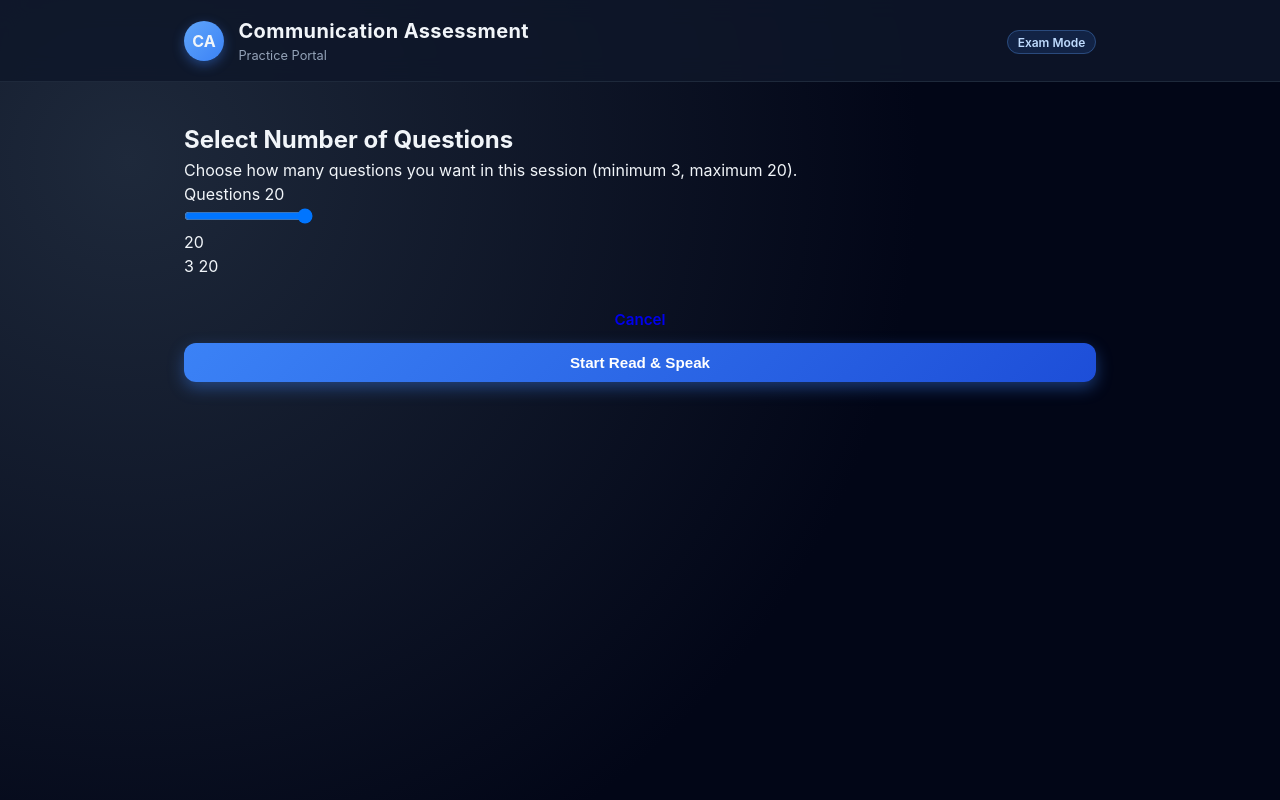
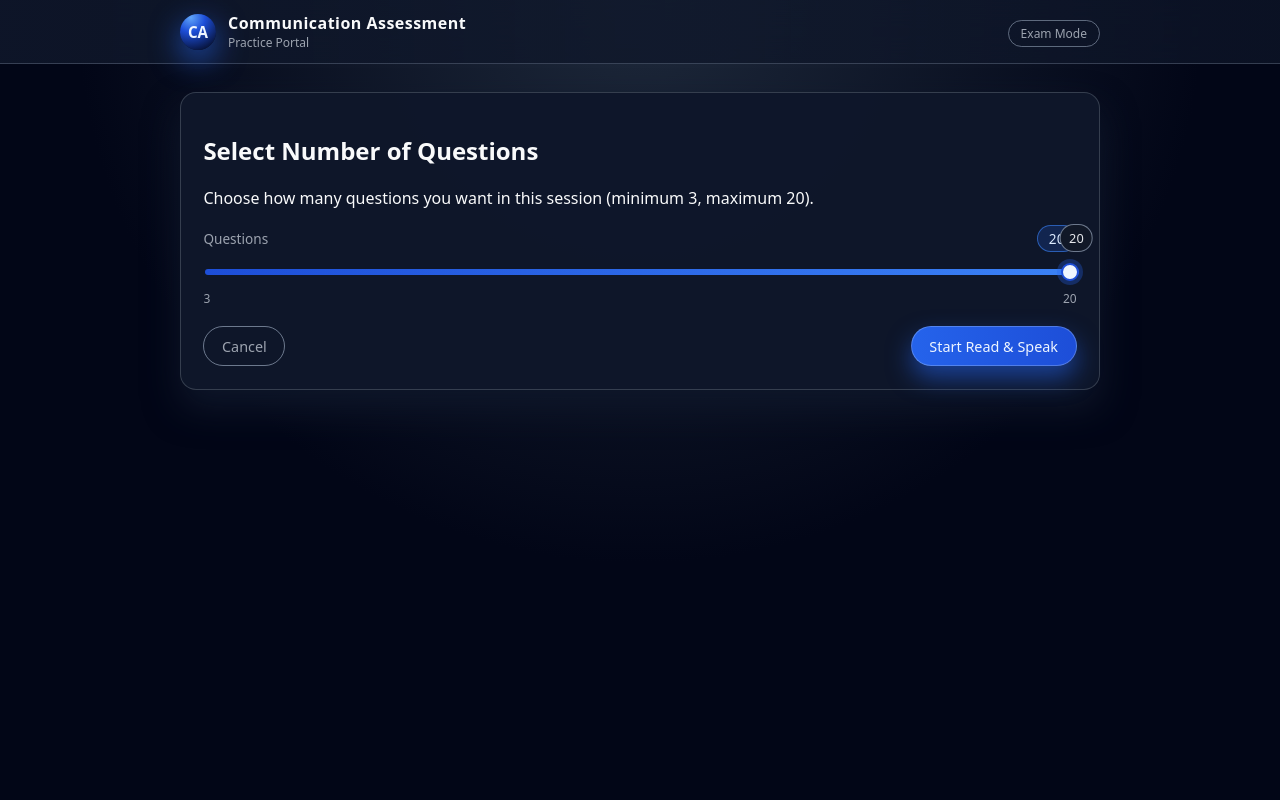
Before and after one commit to arvind88765/communication-test-ai, a Flask app: page /choose-questions/1 in a window 1280 px wide. Run offline with Flask 3, Linux system fonts and the light colour scheme.

Commit message:
Update style.css

```diff
--- a/static/style.css
+++ b/static/style.css
@@ -2,71 +2,64 @@
   --bg: #0b1120;
   --panel: #0f172a;
   --card: #111827;
-  --accent: #3b82f6; /* Slightly brighter & more vibrant */
-  --accent-soft: rgba(59, 130, 246, 0.15);
-  --border-subtle: #1e293b;
-  --text-main: #f1f5f9;
-  --text-muted: #94a3b8;
-  --danger: #f87171;
-  --success: #34d399;
-  --transition: all 0.25s cubic-bezier(0.23, 1, 0.32, 1);
+  --accent: #2563eb;
+  --accent-soft: rgba(37, 99, 235, 0.12);
+  --border-subtle: #1f2937;
+  --text-main: #f9fafb;
+  --text-muted: #9ca3af;
+  --danger: #ef4444;
+  --success: #22c55e;
 }
 
 * {
   box-sizing: border-box;
+  font-family: system-ui, -apple-system, BlinkMacSystemFont, "Segoe UI", sans-serif;
+}
+
+body.app-body {
   margin: 0;
   padding: 0;
+  background: radial-gradient(circle at top, #1e293b 0, #020617 55%);
+  color: var(--text-main);
+  min-height: 100vh;
 }
 
-body {
-  font-family: 'Inter', -apple-system, BlinkMacSystemFont, "Segoe UI", Roboto, sans-serif;
-  background: radial-gradient(circle at 10% 20%, #1e293b 0%, #020617 60%);
-  color: var(--text-main);
-  min-height: 100vh;
-  line-height: 1.5;
-  -webkit-font-smoothing: antialiased;
-  -moz-osx-font-smoothing: grayscale;
-}
-
-/* === Header === */
-
 .app-header {
-  background: rgba(15, 23, 42, 0.85);
-  backdrop-filter: blur(12px);
-  -webkit-backdrop-filter: blur(12px);
-  border-bottom: 1px solid var(--border-subtle);
+  border-bottom: 1px solid rgba(148, 163, 184, 0.3);
+  background: linear-gradient(to right, rgba(15, 23, 42, 0.9), rgba(15, 23, 42, 0.7));
+  backdrop-filter: blur(18px);
   position: sticky;
   top: 0;
-  z-index: 100;
+  z-index: 10;
 }
 
 .header-inner {
   max-width: 960px;
   margin: 0 auto;
-  padding: 1rem 1.5rem;
   display: flex;
   align-items: center;
   justify-content: space-between;
+  padding: 0.75rem 1.25rem;
 }
 
 .brand {
   display: flex;
+  gap: 0.75rem;
   align-items: center;
-  gap: 0.9rem;
 }
 
 .logo-circle {
-  width: 40px;
-  height: 40px;
-  border-radius: 50%;
-  background: linear-gradient(135deg, #60a5fa, #3b82f6);
+  width: 36px;
+  height: 36px;
+  border-radius: 999px;
+  background: radial-gradient(circle at 30% 10%, #60a5fa 0, #1d4ed8 35%, #020617 95%);
   display: flex;
   align-items: center;
   justify-content: center;
   font-weight: 700;
-  font-size: 1rem;
-  color: #f1f5f9;
-  box-shadow: 0 4px 12px rgba(59, 130, 246, 0.4);
+  font-size: 0.95rem;
+  color: #eff6ff;
+  box-shadow: 0 10px 30px rgba(37, 99, 235, 0.7);
 }
 
 .brand-text {
@@ -75,231 +68,503 @@
 }
 
 .brand-title {
-  font-weight: 700;
-  font-size: 1.25rem;
-  letter-spacing: 0.02em;
+  font-weight: 600;
+  letter-spacing: 0.03em;
 }
 
 .brand-subtitle {
-  font-size: 0.8rem;
+  font-size: 0.75rem;
   color: var(--text-muted);
-  font-weight: 400;
 }
 
 .badge {
   font-size: 0.75rem;
-  padding: 0.3em 0.8em;
-  border-radius: 20px;
-  background: rgba(59, 130, 246, 0.15);
-  border: 1px solid rgba(96, 165, 250, 0.3);
-  color: #bfdbfe;
-  font-weight: 600;
+  padding: 0.25rem 0.75rem;
+  border-radius: 999px;
+  border: 1px solid rgba(148, 163, 184, 0.6);
+  color: var(--text-muted);
 }
-
-/* === Main Content === */
 
 .app-main {
   max-width: 960px;
-  margin: 2.5rem auto;
-  padding: 0 1.5rem;
+  margin: 1.75rem auto 2.5rem;
+  padding: 0 1.25rem;
 }
 
-/* === Hero Section === */
+/* Hero */
 
 .hero-card {
-  background: rgba(15, 23, 42, 0.7);
-  border: 1px solid var(--border-subtle);
+  background: radial-gradient(circle at top left, rgba(37, 99, 235, 0.25), transparent 55%),
+              linear-gradient(to bottom right, #020617, #020617);
   border-radius: 1.25rem;
-  padding: 1.8rem;
-  margin-bottom: 2.25rem;
-  backdrop-filter: blur(10px);
-  box-shadow: 0 10px 30px rgba(0, 0, 0, 0.4);
-  position: relative;
-  overflow: hidden;
-}
-
-.hero-card::before {
-  content: "";
-  position: absolute;
-  top: -50%;
-  left: -50%;
-  width: 200%;
-  height: 200%;
-  background: radial-gradient(circle, rgba(59, 130, 246, 0.1) 0%, transparent 70%);
-  z-index: 0;
-}
-
-.hero-card > * {
-  position: relative;
-  z-index: 1;
+  padding: 1.8rem 1.6rem;
+  border: 1px solid rgba(55, 65, 81, 0.9);
+  box-shadow: 0 20px 45px rgba(15, 23, 42, 0.9);
+  margin-bottom: 1.75rem;
 }
 
 .hero-card h1 {
-  font-size: 1.65rem;
-  font-weight: 700;
-  margin-bottom: 0.75rem;
-  background: linear-gradient(to right, #f1f5f9, #cbd5e1);
-  -webkit-background-clip: text;
-  background-clip: text;
-  color: transparent;
+  margin: 0 0 0.6rem;
+  font-size: 1.5rem;
 }
 
 .hero-card p {
+  margin: 0.2rem 0;
   color: var(--text-muted);
-  margin-bottom: 0.5rem;
+  max-width: 38rem;
   font-size: 0.95rem;
 }
 
 .hero-note {
-  color: #e2e8f0;
-  font-size: 0.9rem;
-  margin-top: 1rem;
-  padding-top: 0.75rem;
-  border-top: 1px dashed rgba(148, 163, 184, 0.3);
+  margin-top: 0.75rem;
+  font-size: 0.85rem;
+  color: #e5e7eb;
 }
 
-/* === Mode Grid === */
+/* Mode grid */
 
 .mode-grid {
   display: grid;
-  grid-template-columns: repeat(2, 1fr);
-  gap: 1.5rem;
+  grid-template-columns: repeat(2, minmax(0, 1fr));
+  gap: 1.2rem;
 }
 
 .mode-card {
-  background: rgba(15, 23, 42, 0.8);
-  border: 1px solid var(--border-subtle);
-  border-radius: 1.125rem;
-  padding: 1.5rem;
-  transition: var(--transition);
-  backdrop-filter: blur(6px);
-  box-shadow: 0 6px 16px rgba(0, 0, 0, 0.35);
-}
-
-.mode-card:hover {
-  transform: translateY(-4px);
-  box-shadow: 0 10px 24px rgba(0, 0, 0, 0.45);
-  border-color: rgba(59, 130, 246, 0.4);
+  background: rgba(15, 23, 42, 0.96);
+  border-radius: 1rem;
+  padding: 1.4rem 1.3rem 1.3rem;
+  border: 1px solid rgba(55, 65, 81, 0.9);
+  box-shadow: 0 16px 30px rgba(15, 23, 42, 0.9);
 }
 
 .mode-card h2 {
-  font-size: 1.15rem;
-  font-weight: 700;
-  margin-bottom: 0.6rem;
-  color: #f1f5f9;
+  margin-top: 0;
+  margin-bottom: 0.4rem;
+  font-size: 1.1rem;
 }
 
 .mode-card p {
+  margin: 0.3rem 0 0.6rem;
+  font-size: 0.9rem;
   color: var(--text-muted);
-  margin-bottom: 1rem;
-  font-size: 0.92rem;
-  line-height: 1.5;
 }
 
 .feature-list {
-  list-style: none;
-  margin: 0 0 1.2rem;
-  padding: 0;
+  margin: 0.4rem 0 1.1rem;
+  padding-left: 1.1rem;
   font-size: 0.85rem;
-  color: #cbd5e1;
+  color: var(--text-muted);
 }
 
 .feature-list li {
-  position: relative;
-  padding-left: 1.25rem;
-  margin-bottom: 0.4rem;
+  margin-bottom: 0.15rem;
 }
 
-.feature-list li::before {
-  content: "✓";
-  position: absolute;
-  left: 0;
-  color: var(--accent);
-  font-weight: bold;
-}
-
-/* === Buttons === */
+/* Buttons */
 
 .primary-btn,
 .secondary-btn,
 .ghost-btn {
+  border-radius: 999px;
+  padding: 0.6rem 1.1rem;
+  border: none;
+  cursor: pointer;
+  font-size: 0.9rem;
   display: inline-flex;
   align-items: center;
   justify-content: center;
-  padding: 0.7rem 1.25rem;
-  border-radius: 12px;
-  font-size: 0.95rem;
-  font-weight: 600;
+  gap: 0.35rem;
   text-decoration: none;
-  cursor: pointer;
-  transition: var(--transition);
-  border: none;
-  width: 100%;
+  transition: transform 0.12s ease, box-shadow 0.12s ease, background 0.12s ease, border-color 0.12s ease;
 }
 
 .primary-btn {
-  background: linear-gradient(135deg, #3b82f6, #1d4ed8);
-  color: white;
-  box-shadow: 0 6px 16px rgba(59, 130, 246, 0.4);
+  background: linear-gradient(to right, #2563eb, #1d4ed8);
+  color: #eff6ff;
+  box-shadow: 0 12px 25px rgba(37, 99, 235, 0.55);
+  border: 1px solid rgba(191, 219, 254, 0.3);
 }
 
 .primary-btn:hover {
-  transform: translateY(-2px);
-  box-shadow: 0 8px 22px rgba(59, 130, 246, 0.6);
+  transform: translateY(-1px);
+  box-shadow: 0 16px 32px rgba(37, 99, 235, 0.7);
+}
+
+.primary-btn:disabled {
+  opacity: 0.6;
+  cursor: not-allowed;
+  box-shadow: none;
 }
 
 .secondary-btn {
-  background: rgba(15, 23, 42, 0.7);
+  background: rgba(15, 23, 42, 0.9);
+  border: 1px solid rgba(75, 85, 99, 0.9);
   color: var(--text-main);
-  border: 1px solid var(--border-subtle);
 }
 
 .secondary-btn:hover {
-  background: rgba(30, 41, 59, 0.7);
-  border-color: rgba(96, 165, 250, 0.4);
+  background: rgba(31, 41, 55, 0.95);
+}
+
+.ghost-btn {
+  background: transparent;
+  border: 1px solid rgba(148, 163, 184, 0.7);
+  color: var(--text-muted);
+}
+
+.ghost-btn:hover {
+  background: rgba(15, 23, 42, 0.85);
+  color: var(--text-main);
 }
 
 .full-width {
   width: 100%;
+  justify-content: center;
 }
 
-/* === Responsive === */
+/* Test layout */
 
-@media (max-width: 768px) {
+.test-wrapper {
+  display: flex;
+  flex-direction: column;
+  gap: 1.3rem;
+}
+
+.test-header {
+  display: flex;
+  justify-content: space-between;
+  gap: 1rem;
+  align-items: flex-start;
+}
+
+.test-mode {
+  font-size: 0.95rem;
+  letter-spacing: 0.08em;
+  text-transform: uppercase;
+  color: #93c5fd;
+}
+
+.test-subtitle {
+  font-size: 0.85rem;
+  color: var(--text-muted);
+  margin-top: 0.2rem;
+}
+
+.test-meta {
+  display: flex;
+  gap: 1rem;
+}
+
+.meta-item {
+  text-align: right;
+}
+
+.meta-label {
+  display: block;
+  font-size: 0.7rem;
+  text-transform: uppercase;
+  color: var(--text-muted);
+}
+
+.meta-value {
+  font-size: 1rem;
+  font-weight: 600;
+}
+
+.test-card {
+  background: rgba(15, 23, 42, 0.98);
+  border-radius: 1rem;
+  padding: 1.3rem 1.4rem 1.4rem;
+  border: 1px solid rgba(55, 65, 81, 0.95);
+  box-shadow: 0 18px 35px rgba(15, 23, 42, 0.95);
+}
+
+.sentence-box {
+  margin: 0.9rem 0 1rem;
+  padding: 0.9rem 1rem;
+  border-radius: 0.9rem;
+  background: radial-gradient(circle at top left, rgba(37, 99, 235, 0.15), transparent 60%),
+              rgba(15, 23, 42, 0.95);
+  border: 1px solid rgba(55, 65, 81, 0.9);
+  font-size: 1rem;
+  line-height: 1.4;
+}
+
+.controls-row {
+  display: flex;
+  gap: 0.7rem;
+  flex-wrap: wrap;
+  margin-bottom: 0.6rem;
+}
+
+.status-row {
+  margin-bottom: 0.9rem;
+}
+
+.status-text {
+  font-size: 0.85rem;
+  color: var(--text-muted);
+}
+
+.progress-row {
+  margin-bottom: 1rem;
+}
+
+.progress-label {
+  font-size: 0.8rem;
+  color: var(--text-muted);
+  margin-bottom: 0.3rem;
+}
+
+.progress-bar {
+  height: 8px;
+  width: 100%;
+  border-radius: 999px;
+  background: rgba(15, 23, 42, 0.9);
+  border: 1px solid rgba(55, 65, 81, 0.8);
+  overflow: hidden;
+}
+
+.progress-fill {
+  height: 100%;
+  background: linear-gradient(to right, #22c55e, #4ade80);
+  width: 0;
+  transition: width 0.25s ease;
+}
+
+.bottom-row {
+  display: flex;
+  justify-content: space-between;
+  align-items: center;
+}
+
+/* Waveform */
+
+.wave-canvas {
+  width: 100%;
+  height: 80px;
+  background: rgba(15, 23, 42, 0.5);
+  border-radius: 10px;
+  margin: 10px 0 15px;
+  border: 1px solid rgba(55, 65, 81, 0.5);
+}
+
+/* Results */
+
+.result-wrapper {
+  display: flex;
+  flex-direction: column;
+  gap: 1.3rem;
+}
+
+.result-card {
+  background: rgba(15, 23, 42, 0.98);
+  border-radius: 1rem;
+  padding: 1.3rem 1.4rem;
+  border: 1px solid rgba(55, 65, 81, 0.95);
+  box-shadow: 0 18px 35px rgba(15, 23, 42, 0.95);
+}
+
+.result-card h2 {
+  margin-top: 0;
+  margin-bottom: 0.3rem;
+}
+
+.result-mode {
+  margin: 0 0 0.9rem;
+  font-size: 0.9rem;
+  color: var(--text-muted);
+}
+
+.overall-score-circle {
+  width: 130px;
+  height: 130px;
+  border-radius: 999px;
+  border: 2px solid rgba(52, 211, 153, 0.5);
+  background: radial-gradient(circle at top, rgba(34, 197, 94, 0.15), transparent 60%),
+              rgba(15, 23, 42, 0.98);
+  display: flex;
+  flex-direction: column;
+  align-items: center;
+  justify-content: center;
+  margin-bottom: 0.8rem;
+}
+
+.score-value {
+  font-size: 1.8rem;
+  font-weight: 700;
+}
+
+.score-label {
+  font-size: 0.75rem;
+  text-transform: uppercase;
+  color: var(--text-muted);
+}
+
+.result-summary {
+  font-size: 0.9rem;
+  color: var(--text-muted);
+  max-width: 28rem;
+}
+
+.result-actions {
+  margin-top: 0.9rem;
+  display: flex;
+  gap: 0.75rem;
+}
+
+.detail-card {
+  background: rgba(15, 23, 42, 0.98);
+  border-radius: 1rem;
+  padding: 1.1rem 1.3rem;
+  border: 1px solid rgba(55, 65, 81, 0.95);
+}
+
+.detail-card h3 {
+  margin-top: 0;
+  margin-bottom: 0.75rem;
+}
+
+.detail-table {
+  font-size: 0.8rem;
+}
+
+.detail-header,
+.detail-row {
+  display: grid;
+  grid-template-columns: 0.4fr 2fr 2fr 0.7fr;
+  gap: 0.6rem;
+  padding: 0.3rem 0;
+}
+
+.detail-header {
+  border-bottom: 1px solid rgba(55, 65, 81, 0.9);
+  font-size: 0.75rem;
+  color: var(--text-muted);
+}
+
+.detail-row:nth-child(odd) {
+  background: rgba(15, 23, 42, 0.6);
+}
+
+/* Slider selection page */
+
+.question-form {
+  margin-top: 0.75rem;
+}
+
+.slider-wrapper {
+  margin-top: 1rem;
+}
+
+.slider-label-row {
+  display: flex;
+  justify-content: space-between;
+  align-items: center;
+  margin-bottom: 0.4rem;
+}
+
+.slider-caption {
+  font-size: 0.85rem;
+  color: var(--text-muted);
+}
+
+.slider-value-badge {
+  font-size: 0.85rem;
+  padding: 0.2rem 0.7rem;
+  border-radius: 999px;
+  background: rgba(37,99,235,0.2);
+  border: 1px solid rgba(59,130,246,0.6);
+  color: #dbeafe;
+}
+
+.slider-track-container {
+  position: relative;
+  margin: 0.4rem 0 0.6rem;
+}
+
+.question-slider {
+  width: 100%;
+  -webkit-appearance: none;
+  appearance: none;
+  height: 6px;
+  border-radius: 999px;
+  background: linear-gradient(to right, #1d4ed8, #3b82f6);
+  outline: none;
+}
+
+.question-slider::-webkit-slider-thumb {
+  -webkit-appearance: none;
+  appearance: none;
+  width: 18px;
+  height: 18px;
+  border-radius: 999px;
+  background: #eff6ff;
+  border: 2px solid #1d4ed8;
+  cursor: pointer;
+  box-shadow: 0 0 0 4px rgba(37,99,235,0.3);
+}
+
+.question-slider::-moz-range-thumb {
+  width: 18px;
+  height: 18px;
+  border-radius: 999px;
+  background: #eff6ff;
+  border: 2px solid #1d4ed8;
+  cursor: pointer;
+  box-shadow: 0 0 0 4px rgba(37,99,235,0.3);
+}
+
+.slider-bubble {
+  position: absolute;
+  top: -34px;
+  transform: translateX(-50%);
+  padding: 0.25rem 0.5rem;
+  border-radius: 999px;
+  background: #111827;
+  border: 1px solid rgba(148,163,184,0.7);
+  font-size: 0.8rem;
+  color: #e5e7eb;
+  pointer-events: none;
+  min-width: 32px;
+  text-align: center;
+}
+
+.slider-min-max {
+  display: flex;
+  justify-content: space-between;
+  font-size: 0.75rem;
+  color: var(--text-muted);
+  margin-top: 0.1rem;
+}
+
+/* Responsive */
+
+@media (max-width: 720px) {
+  .app-main {
+    padding: 0 0.9rem;
+  }
+
+  .hero-card {
+    padding: 1.4rem 1.2rem;
+  }
+
   .mode-grid {
     grid-template-columns: 1fr;
   }
 
-  .hero-card {
-    padding: 1.4rem;
+  .test-header {
+    flex-direction: column;
+    align-items: flex-start;
   }
 
-  .hero-card h1 {
-    font-size: 1.4rem;
+  .test-meta {
+    width: 100%;
+    justify-content: space-between;
   }
 
-  .app-main {
-    margin-top: 1.75rem;
-    padding: 0 1.2rem;
-  }
-
-  .header-inner {
-    padding: 0.9rem 1.2rem;
-  }
-
-  .logo-circle {
-    width: 36px;
-    height: 36px;
-    font-size: 0.9rem;
+  .detail-header,
+  .detail-row {
+    grid-template-columns: 0.5fr 2fr 2.5fr 0.9fr;
   }
 }
-
-@media (max-width: 480px) {
-  .app-main {
-    margin-top: 1.25rem;
-  }
-
-  .hero-card {
-    margin-bottom: 1.5rem;
-  }
-}
```
